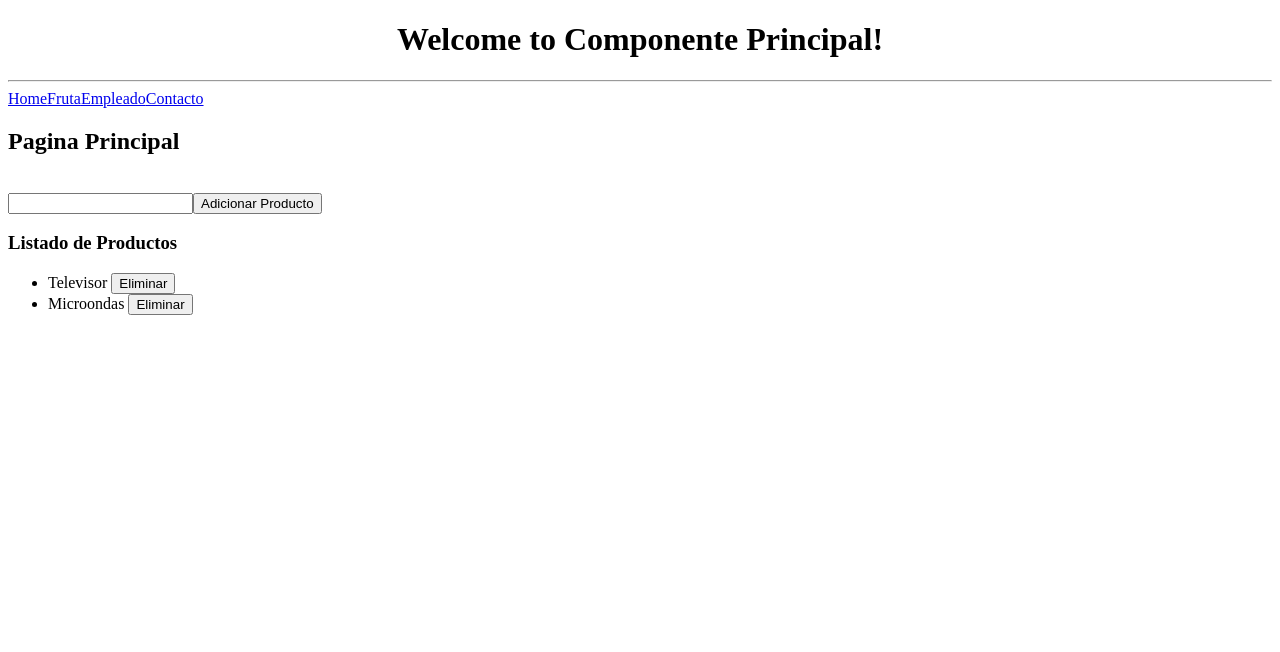
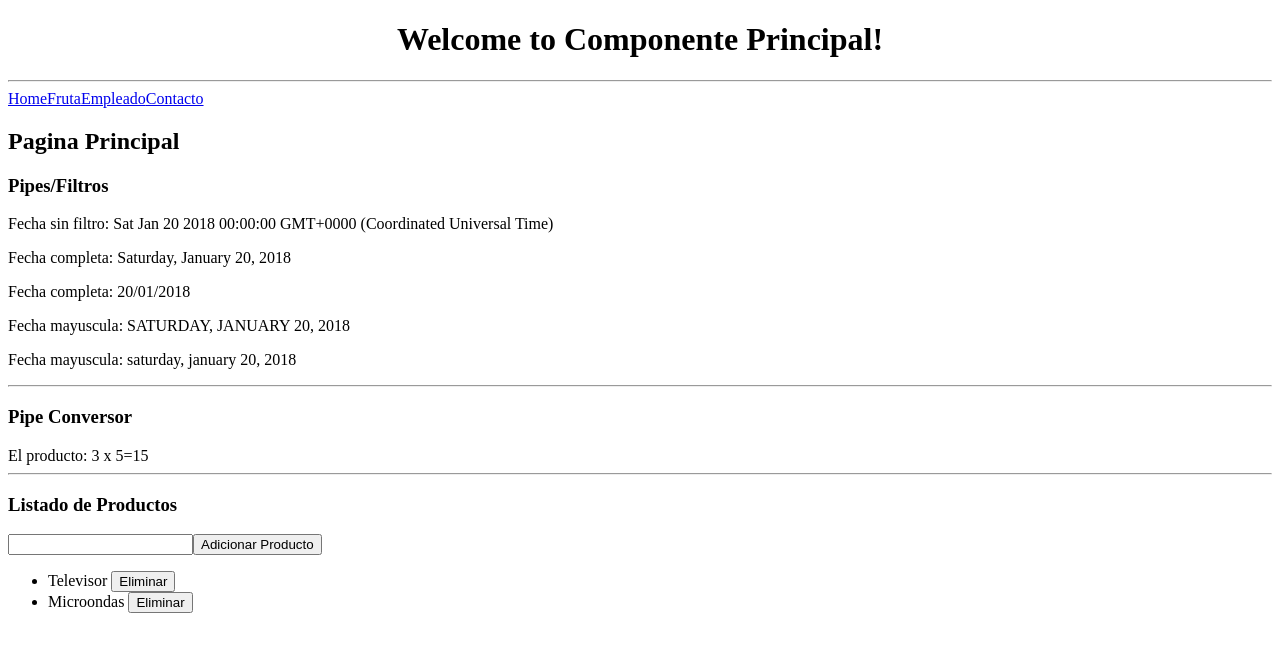
Before and after one commit to HugoMontes/curso-angular, an Angular app: page / in a window 1280 px wide. Shown: the top 652 px of the page. Built offline with nearby package versions, Linux system fonts and the light colour scheme.

Commit message:
Se ha finalizado con los ejemplos de pipes

```diff
--- a/src/app/app.module.ts
+++ b/src/app/app.module.ts
@@ -15,7 +15,8 @@ import { FormsModule } from '@angular/forms';
 // Importar los componentes de Home y Contacto
 import { HomeComponent } from './home/home.component';
 import { ContactoComponent } from './contacto/contacto.component';
-
+// Importar el ConversorPipe
+import { ConversorPipe } from './pipes/conversor.pipe';
 // Crear un  modulo
 @NgModule({
   declarations: [
@@ -29,6 +30,8 @@ import { ContactoComponent } from './contacto/contacto.component';
     // Cargar los componentes Home y Contacto
     HomeComponent,
     ContactoComponent,
+    // Cargar el conversor Pipe
+    ConversorPipe
   ],
   // Cargar modulos del framework y otros
   imports: [
--- a/src/app/home/home.component.html
+++ b/src/app/home/home.component.html
@@ -1,10 +1,22 @@
 <h2>{{ titulo }}</h2>
-<br/>
+<h3>Pipes/Filtros</h3>
+<p>Fecha sin filtro: {{ fecha }}</p>
+<!-- Hacer uso del pipe/tuberia para formato de fecha -->
+<p>Fecha completa: {{ fecha | date:'fullDate'}}</p>
+<p>Fecha completa: {{ fecha | date:'dd/MM/yyyy'}}</p>
+<!-- Hacer uso del pipe/tuberia para mayusculas -->
+<p>Fecha mayuscula: {{ fecha | date:'fullDate' | uppercase }}</p>
+<!-- Hacer uso del pipe/tuberia para minuscula -->
+<p>Fecha mayuscula: {{ fecha | date:'fullDate' | lowercase }}</p>
+<hr/>
+<h3>Pipe Conversor</h3>
+{{ 3 | conversor: 5}}
+<hr/>
 <!-- hacer uso del databinding ngModel -->
+<h3>Listado de Productos</h3>
 <input type="text" [(ngModel)]="producto_nuevo">
 <button (click)="guardarProducto()">Adicionar Producto</button>
 <p *ngIf="producto_nuevo">El producto a guardar es <strong>{{ producto_nuevo}}</strong></p>
-<h3>Listado de Productos</h3>
 <ul>
   <li *ngFor="let producto of listado_productos; let i= index">
     {{ producto }}
--- a/src/app/home/home.component.ts
+++ b/src/app/home/home.component.ts
@@ -16,11 +16,16 @@ export class HomeComponent{
   public listado_productos:Array<string>;
   // Adicionar atributo de producto a guardar
   public producto_nuevo:string;
+  // Adicionar una propiedad fecha;
+  public fecha;
 
   // Crear una propiedad en el constructor para poder usar el servicio
   constructor(
     private _productoService: ProductoService
-  ){}
+  ){
+    // Inicializar la fecha en 1/enero/2018
+    this.fecha=new Date(2018,0,20);
+  }
   // Funcion inicial
   ngOnInit(){
     // Llamar a las funciones de prueba del servicio
--- /dev/null
+++ b/src/app/pipes/conversor.pipe.ts
@@ -0,0 +1,15 @@
+// Importar modulos de Pipe
+import {Pipe, PipeTransform} from '@angular/core';
+// Agregar el decorador @Pipe que permite ponerle el nombre al pipe
+@Pipe({ name: 'conversor' })
+// Crear la clase e implementar PipeTransform
+export class ConversorPipe implements PipeTransform{
+  // Implementar el metodo transform() donde se ejecutara toda la logica de la pipe
+  transform(valorA, valorB){
+    let a=parseInt(valorA);
+    let b=parseInt(valorB);
+    let c=valorA*valorB;
+    let result='El producto: '+a+' x '+b+'='+c;
+    return result;
+  }
+}
```
